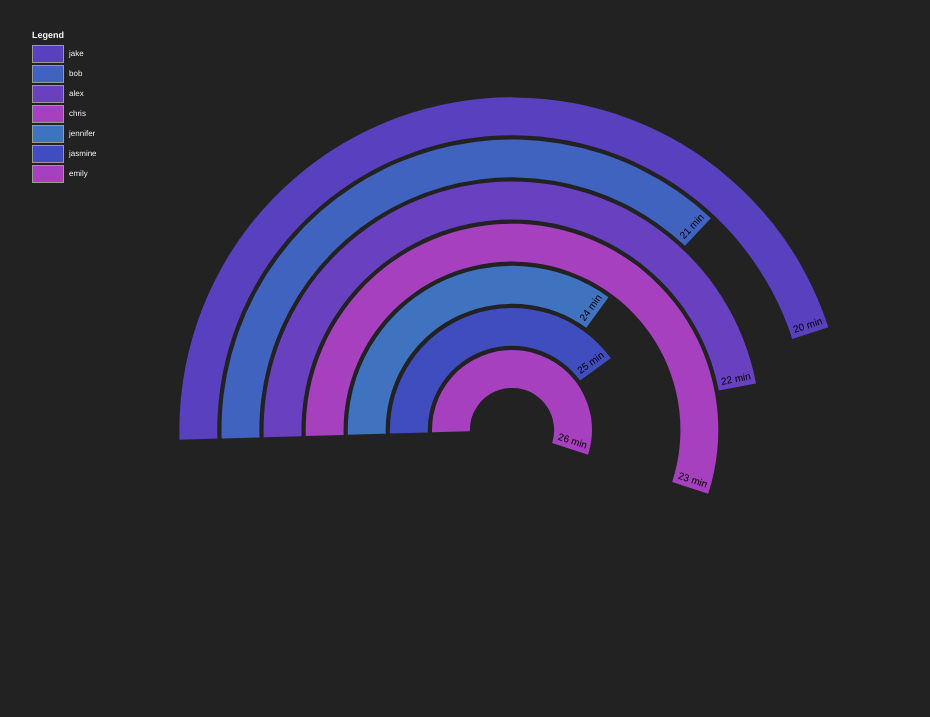
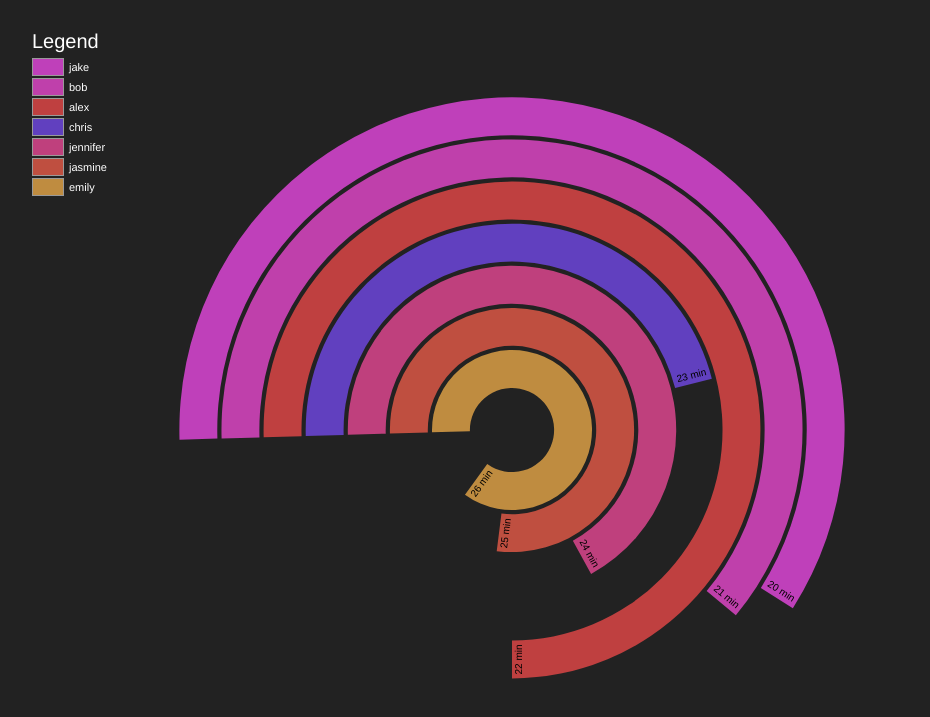
Before and after one commit to psybuzz/cs467-email-visualization, a website: page public/index.html in a window 1280 px wide. Shown: the part 95-812 px from the top of the page, without its empty margins (128-1058 px from the left). Drawn offline with nearby package versions, Linux system fonts and the light colour scheme.

Commit message:
fonts still have issues...
will try and fix tomorrow

```diff
--- a/public/css/style.css
+++ b/public/css/style.css
@@ -8,7 +8,7 @@ body {
 }
 
 text {
-    color: white;
+  color: white;
   text-anchor: middle;
   font: 10px;
   font-weight: 100;
@@ -36,12 +36,12 @@ h1{
     color:white;
     z-index: -1;
     position: absolute;
+    font-weight:100;
 }
   #my-legend #legend-title {
     text-align: left;
     margin-bottom: 5px;
-    font-weight: bold;
-    font-size: 90%;
+    font-size: 20px;
     color:white;
     }
   #my-legend #legend-scale ul {
@@ -52,7 +52,7 @@ h1{
     list-style: none;
     }
   #my-legend #legend-scale ul li {
-    font-size: 80%;
+    font-size: 11px;
     list-style: none;
     margin-left: 0;
     line-height: 18px;
@@ -75,6 +75,3 @@ h1{
   #my-legend a {
     color: white;
     }
-    #jennifer span{
-      background: rgb(12,20,23);
-    }
--- a/public/js/d3Controller.js
+++ b/public/js/d3Controller.js
@@ -68,13 +68,13 @@ function arcTween(d) {
 function fields() {
   var now = new Date; //just messing with values
   jsonDataGlobal = [
-    {index: .7, text: "20 min",value: .20,name: "jake"},
-    {index: .6, text: "21 min",value: .12,name: "bob"},
-    {index: .5, text: "22 min",value: .22,name: "alex"},
-    {index: .4, text: "23 min",value: .30,name: "chris"},
-    {index: .3, text: "24 min",value: .10,name: "jennifer"},
-    {index: .2, text: "25 min",value: .15,name: "jasmine"},
-    {index: .1, text: "26 min", value: .30,name: "emily"}
+    {index: .7, text: "20 min",value: .34,name: "jake"},
+    {index: .6, text: "21 min",value: .36,name: "bob"},
+    {index: .5, text: "22 min",value: .50,name: "alex"},
+    {index: .4, text: "23 min",value: .21,name: "chris"},
+    {index: .3, text: "24 min",value: .42,name: "jennifer"},
+    {index: .2, text: "25 min",value: .52,name: "jasmine"},
+    {index: .1, text: "26 min", value: .60,name: "emily"}
   ];
   return jsonDataGlobal;
 }
```
Also changed, not shown: public/index.html (+1 -1 lines).
